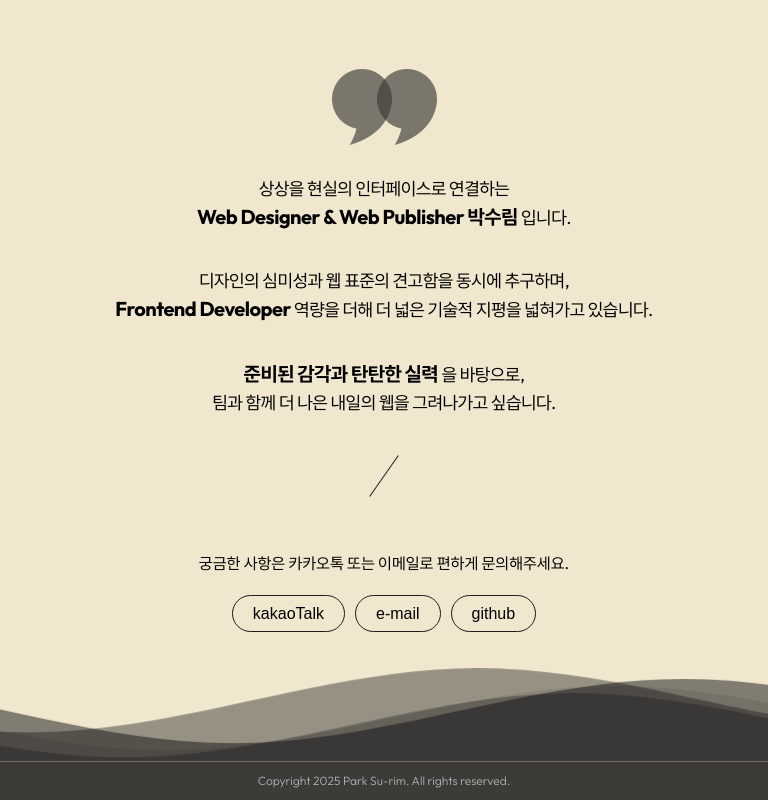
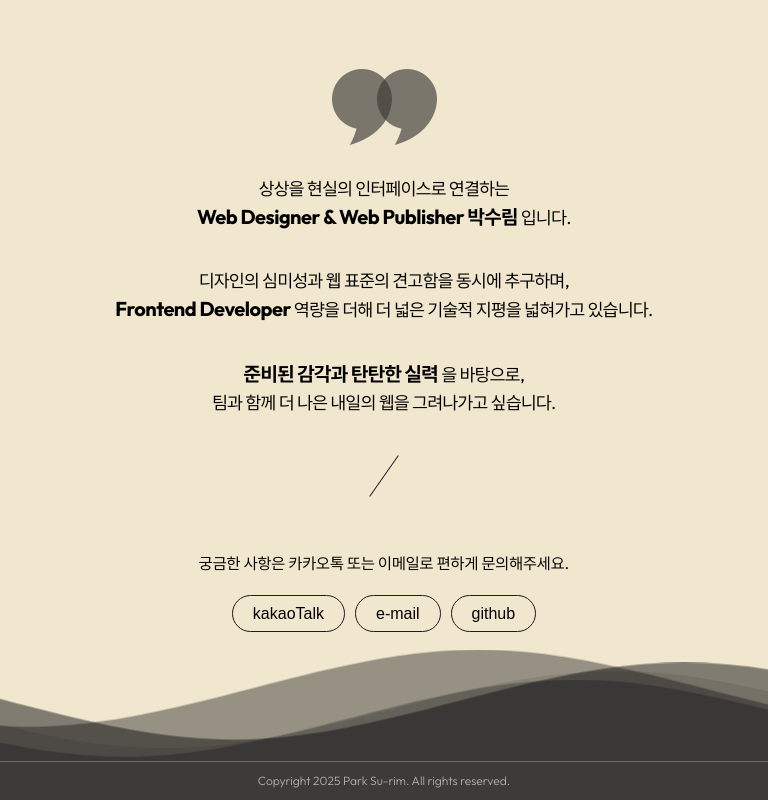
Before and after one commit to hollolo123/portfolio, a Vue app: page / in a window 768 px wide. Shown: the part 7755-8555 px from the top of the page. Built offline with nearby package versions, Linux system fonts and the light colour scheme.

Commit message:
css : wave

```diff
--- a/src/styles/sections/comment.scss
+++ b/src/styles/sections/comment.scss
@@ -50,7 +50,6 @@
         word-break: keep-all;
         strong {
           font-weight: 700;
-          //font-style: italic;
           font-size: 2rem;
         }
       }
@@ -100,16 +99,14 @@
   width: 100%;
   .waves {
     width: 100%;
-    //height: 25vh;
     margin-bottom: -6px; /*Fix for safari gap*/
-    min-height: 100px;
-    max-height: 150px;
+    max-height: 60px;
   }
 }
 
 /* Animation */
 .parallax > use {
-  animation: move-forever 55s cubic-bezier(0.55,.5,0.45,.5) infinite;
+  animation: move-forever 75s cubic-bezier(0.55,.5,0.45,.5) infinite;
 }
 .parallax > use:nth-child(1) {
   animation-delay: -10s;
@@ -135,11 +132,12 @@
       transform: translate3d(85px, 0, 0);
   }
 }
-/* Shrinking for mobile */
-@media(max-width: 768px) {
-  .waves {
-      height: 40px;
-      min-height: 40px;
+
+@media(min-width: 768px) {
+  .waves__container {
+    .waves {
+      max-height: 120px;
+    }
   }
   .commt__text {
     p {
```
